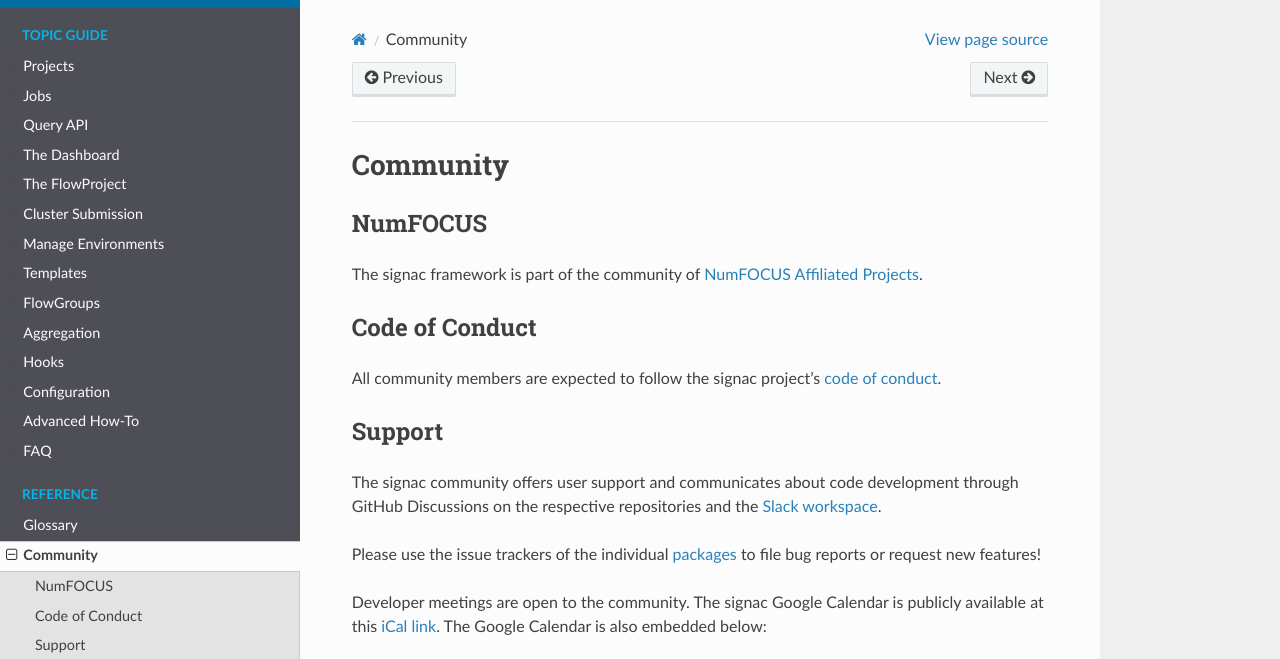
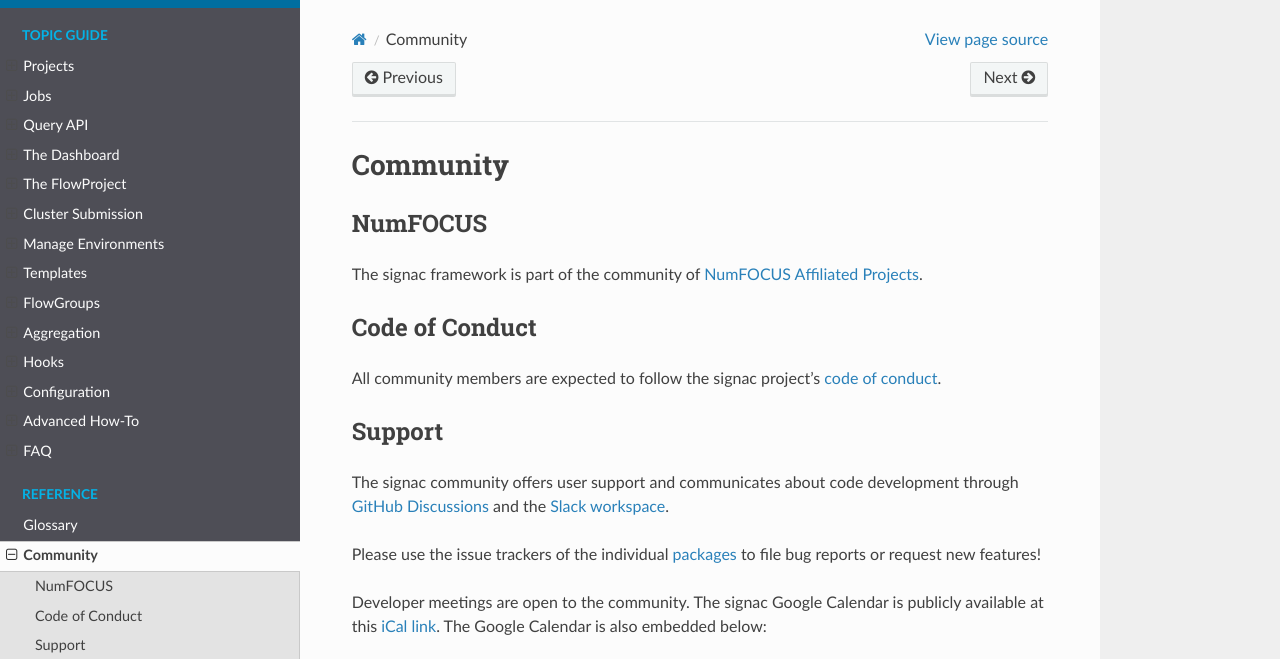
Before and after one commit to glotzerlab/signac-docs, a Sphinx documentation site: the page built from docs/source/community.rst, in a window 1280 px wide and 900 px high, cut to the strip 0-659 px from the top of the window. Built offline with Sphinx 7.4.7 and the Read the Docs theme 2.0.0, drawn with Linux system fonts in a browser that asks for light colours.

Commit message:
Add link to discussions on community page.

```diff
--- a/docs/source/community.rst
+++ b/docs/source/community.rst
@@ -21,7 +21,7 @@ All community members are expected to follow the signac project's `code of condu
 Support
 -------
 
-The signac community offers user support and communicates about code development through GitHub Discussions on the respective repositories and the `Slack workspace`_.
+The signac community offers user support and communicates about code development through `GitHub Discussions`_ and the `Slack workspace`_.
 
 Please use the issue trackers of the individual :ref:`packages <package-overview>` to file bug reports or request new features!
 
```
Also changed, not shown: other parts of docs/source/community.rst (+1 -0 lines).
